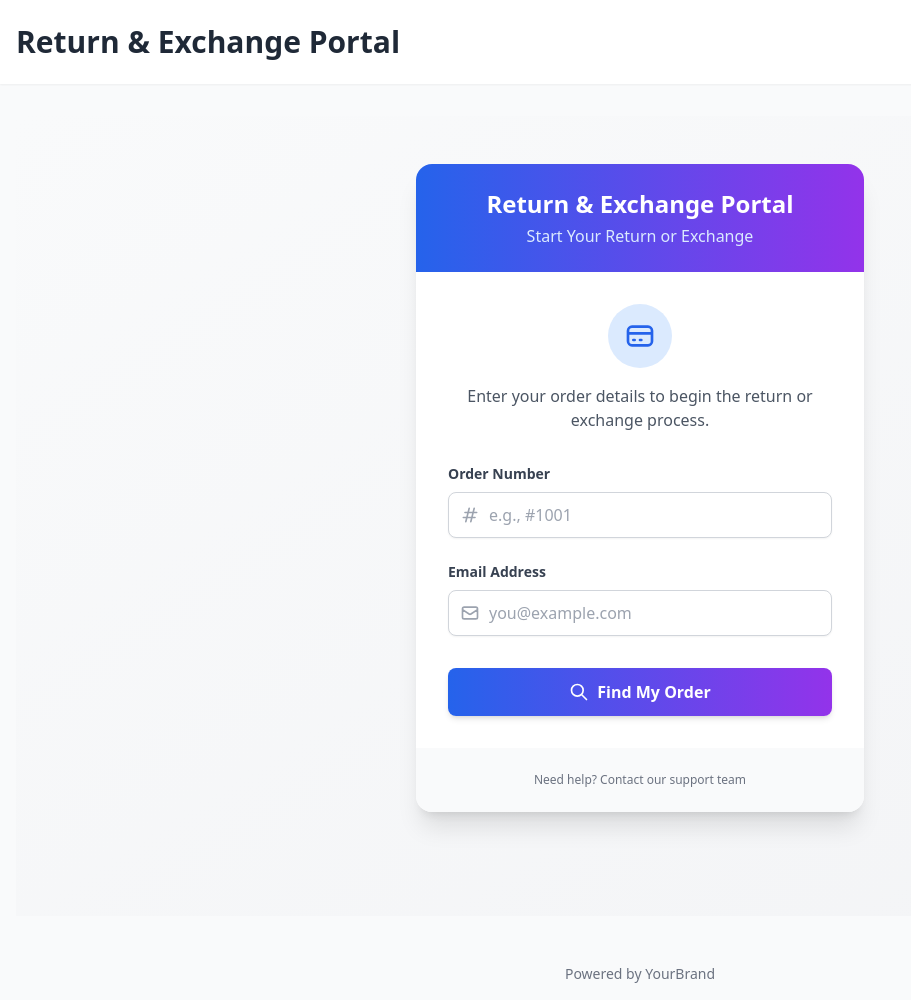
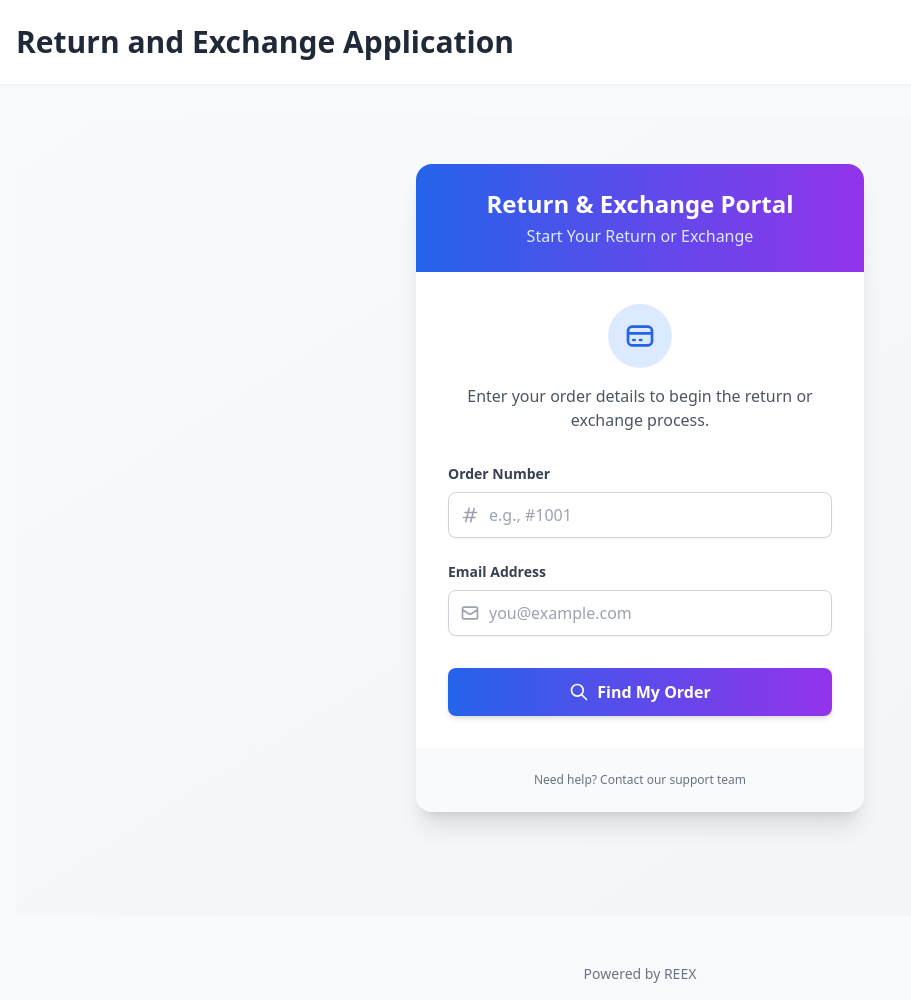
Before and after one commit to sreeramveeramony/returnAndExchangeApp, a Vue app in the folder frontend/: page / in a window 1280 px wide. Shown: the whole page, without its empty margins (0-911 px from the left). Built offline with nearby package versions, Linux system fonts and the light colour scheme.

Commit message:
after styling

```diff
--- a/frontend/src/App.vue
+++ b/frontend/src/App.vue
@@ -3,7 +3,7 @@
     <header class="bg-white shadow-sm">
       <div class="container mx-auto px-4 py-6">
         <h1 class="text-3xl font-bold text-gray-800">
-          Return & Exchange Portal
+          Return and Exchange Application
         </h1>
       </div>
     </header>
@@ -11,7 +11,7 @@
       <router-view />
     </main>
     <footer class="text-center py-4 text-gray-500 text-sm">
-      Powered by YourBrand
+      Powered by REEX
     </footer>
   </div>
 </template>
```
